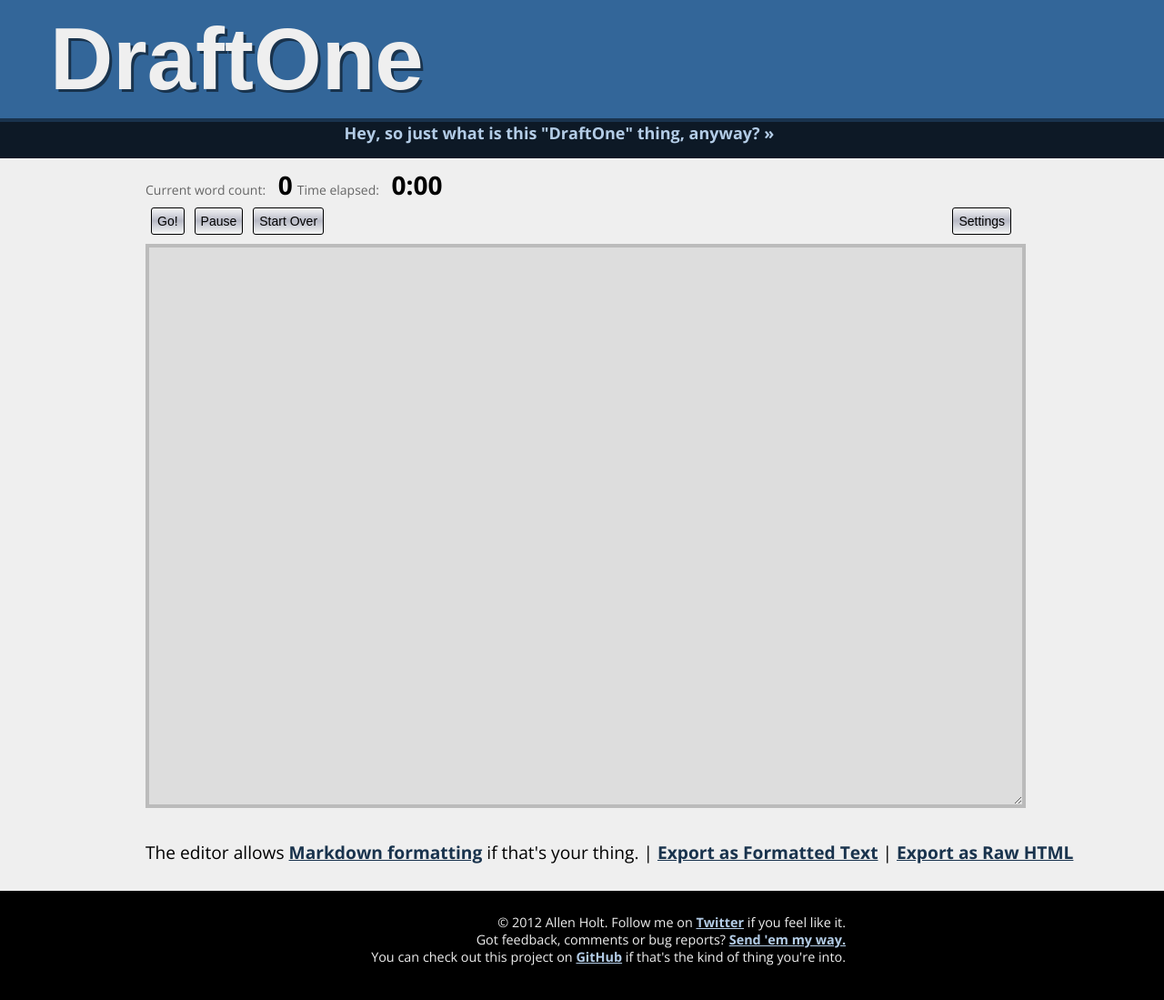
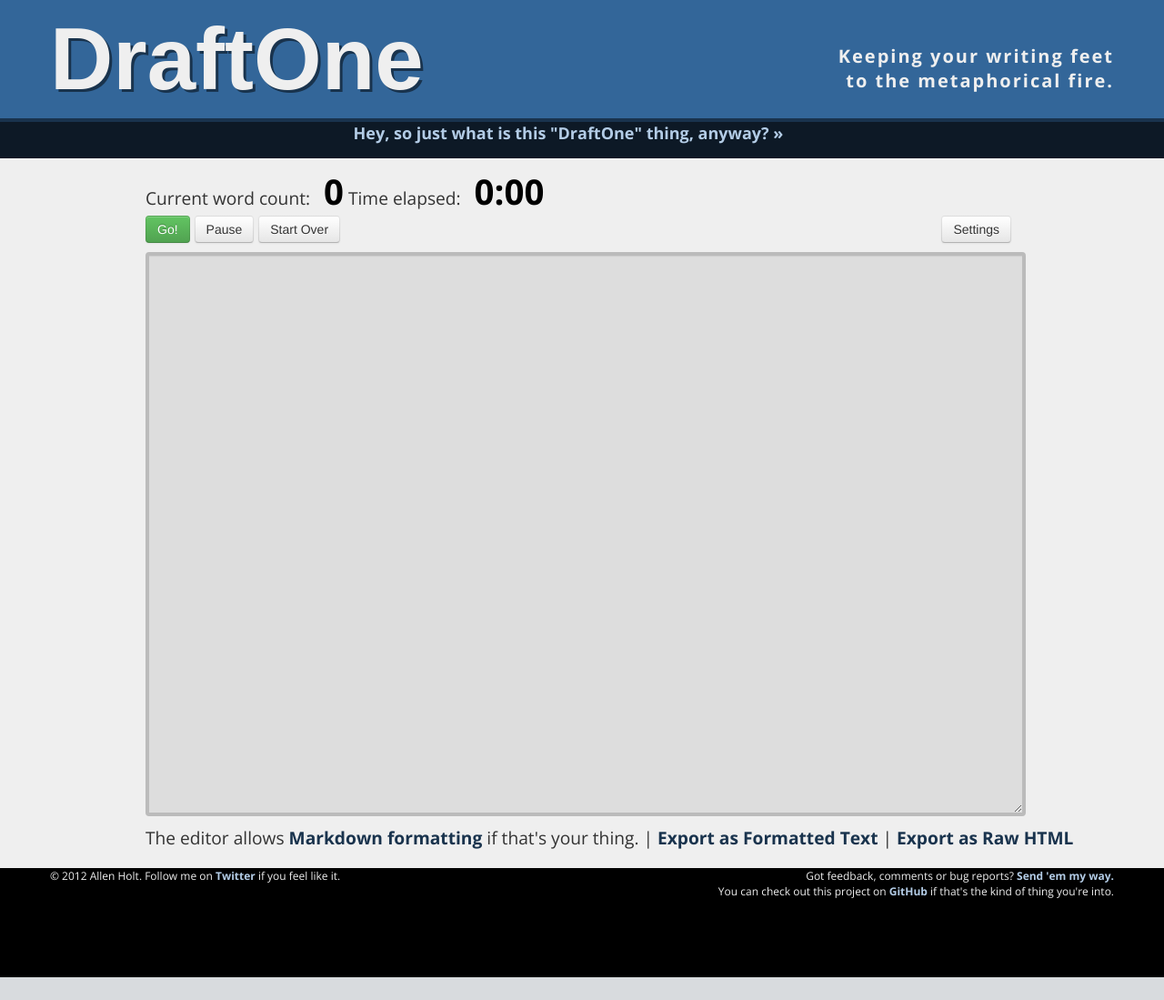
Before and after one commit to allizon/draft-one, a PHP site: page / in a window 1280 px wide; the page is wider, and only the part inside the window is pictured. Shown: that part at 91% size. After the commit the page ends 1074 px from the top of that part, so only its background shows below. Run offline with PHP 8.4, Linux system fonts and the light colour scheme; style sheets or scripts are compiled from the project's sources; some libraries are stand-ins or nearby versions; some web fonts are replaced.

Commit message:
Applying the grid

```diff
--- a/css/style.less
+++ b/css/style.less
@@ -5,6 +5,7 @@
 @blue: #369;
 @dark_blue: darken(@blue, 20%);
 @off_white: #efefef;
+
 
 body {
     background: @off_white;
@@ -211,6 +212,10 @@ footer {
 
 .relative {
     position: relative;
+}
+
+.pushdown {
+    margin-top: 20px;
 }
 
 .leftcol {
--- a/index.php
+++ b/index.php
@@ -5,6 +5,7 @@ $ENV = $_SERVER['SERVER_NAME'] == 'dev.draft-one.com' ? 'dev' : 'prod';
 <html lang="en-us">
 <head>
 	<title>DraftOne | Get your first draft out of your head!</title>
+	<link rel="stylesheet" type="text/css" href="css/bootstrap.min.css" />
 	<link rel="stylesheet" type="text/css" href="css/bootstrap-responsive.min.css" />
 	<link rel="stylesheet/less" type="text/css" href="css/style.less?ts=<?= time() ?>" />
 
@@ -24,7 +25,7 @@ $ENV = $_SERVER['SERVER_NAME'] == 'dev.draft-one.com' ? 'dev' : 'prod';
 	<script type="text/javascript" src="js/underscore-min.js"></script>
 	<script type="text/javascript" src="js/backbone-min.js"></script>
 	<script type="text/javascript" src="js/ZeroClipboard.min.js"></script>
-	<script type="text/javascript" src="js/onward.js"></script>
+	<script type="text/javascript" src="js/application.js"></script>
 <?php if ( $ENV == 'prod' ): ?>
 	<script type="text/javascript">
 		var _gaq = _gaq || [];
@@ -43,10 +44,10 @@ $ENV = $_SERVER['SERVER_NAME'] == 'dev.draft-one.com' ? 'dev' : 'prod';
 <body>
 
 	<header id="header" title="Click the header to minimize it for more writing space!">
-		<div class="container centered">
+		<div class="container centered relative">
 			<div class="row">
 				<div class="span8"><h1>DraftOne</h1></div>
-				<div class="span4 relative">
+				<div class="span4">
 					<div class="subhead">
 						Keeping your writing feet<br>to the metaphorical fire.</div>
 					</div>
@@ -62,10 +63,13 @@ $ENV = $_SERVER['SERVER_NAME'] == 'dev.draft-one.com' ? 'dev' : 'prod';
 		</div>
 	</section>
 
-	<section id="about" class="row">
-		<div class="span12">
+	<section id="about">
+		<div class="container">
+			<div class="row">
 					<h2><a id="open-about">Hey, so just what is this "DraftOne" thing, anyway? &raquo;</a></h2>
-			<p class="column">
+			</div>
+			<div class="row pushdown">
+				<div class="span4 offset2">
 					Designed specifically to make you just keep moving forward when working
 					on <a href="http://nanowrimo.org" target="_blank">National Novel Writing Month</a>
 					&mdash; though you can use it any time, of course &mdash;
@@ -76,27 +80,33 @@ $ENV = $_SERVER['SERVER_NAME'] == 'dev.draft-one.com' ? 'dev' : 'prod';
 					which helped me out tremendously during NaNoWriMo 2008.
 					I owe him a debt of gratitude for helping me get that thing done, and I hope that DraftOne can help you
 					get your own projects finished!
-			</p>
-			<p class="column">
+				</div>
+				<div class="span4">
 						Under the <strong>Settings</strong> menu, you can set a goal for yourself &mdash; either a target number of minutes or number of
 						words. Once you hit that goal, <strong>DraftOne</strong> will happily let you know that you've succeeded!
 						And if you need the extra help, you can even <em>turn off the backspace key</em> so that you have no choice
 						but to keep moving ahead.
-			</p>
-			<p class="clear center emphasis">
+				</div>
+				<div class="span2">&nbsp;</div>
+			</div>
+			<div class="row pushdown">
+				<div class="span8 offset2">
+					<p class="center emphasis">
 						It's not about perfection &mdash; it's about getting that first draft <em>done</em>.
 					</p>
 					<p class="clear center">
 						<a id="close-about" href="#">Got it! Thanks! Now LET ME WRITE!</a>
 					</p>
 				</div>
+			</div>
+		</div>
 	</section>
 
 	<section class="app container-v1 clear">
 		<div class="row">
 			<div id="stats" class="span12">
-				<span class="label">Current word count: <span id="current-words">0</span></span>
-				<span class="label">Time elapsed: <span id="time-elapsed">0:00</span></span>
+				<span>Current word count: <span id="current-words">0</span></span>
+				<span>Time elapsed: <span id="time-elapsed">0:00</span></span>
 			</div>
 		</div>
 
@@ -104,12 +114,12 @@ $ENV = $_SERVER['SERVER_NAME'] == 'dev.draft-one.com' ? 'dev' : 'prod';
 			<section id="textbox" class="clearfix span12">
 				<section id="action-buttons">
 					<div class="leftcol">
-						<button id="start" class="rounded">Go!</button>
-						<button id="pause" class="rounded">Pause</button>
-						<button id="start-over" class="rounded">Start Over</button>
+						<button id="start" class="btn btn-success">Go!</button>
+						<button id="pause" class="btn">Pause</button>
+						<button id="start-over" class="btn">Start Over</button>
 					</div>
 					<div class="rightcol">
-						<button id="settings" class="hoverable rounded">Settings</button>
+						<button id="settings" class="btn">Settings</button>
 					</div>
 				</section>
 
@@ -139,16 +149,20 @@ $ENV = $_SERVER['SERVER_NAME'] == 'dev.draft-one.com' ? 'dev' : 'prod';
 		<button id="start-new-session" class="rounded">Start New Session</button -->
 	</section>
 
-	<footer class="row">
-		<section class="container-v1 span12">
-			<p class="left">
-			</p>
+	<footer id="footer">
+		<div class="container centered">
+			<div class="row">
+				<div class="span6">
+					<p>&copy; 2012 Allen Holt. Follow me on <a href="http://twitter.com/allenholt/" target="_blank">Twitter</a> if you feel like it.</p>
+				</div>
+				<div class="span6">
 					<p class="right">
-				&copy; 2012 Allen Holt. Follow me on <a href="http://twitter.com/allenholt/" target="_blank">Twitter</a> if you feel like it.<br />
 						Got feedback, comments or bug reports? <a href="mailto:ajholt@gmail.com?Subject=DraftOne">Send 'em my way.</a><br />
 						You can check out this project on <a href="https://github.com/mr-terrific/draft-one" target="_blank">GitHub</a> if that's the kind of thing you're into.
 					</p>
-		</section>
+				</div>
+			</div>
+		</div>
 	</footer>
 
 <section id="settings">
--- a/js/onward.js
+++ b/js/application.js
@@ -6,7 +6,7 @@ jQuery.fn.center = function ( ) {
 		of: '#header',
 		collision: 'fit fit'
 	} );
-    return this;
+  return this;
 }
 
 $( function ( ) {
```
Lines whose indentation alone changed are shown as unchanged.
